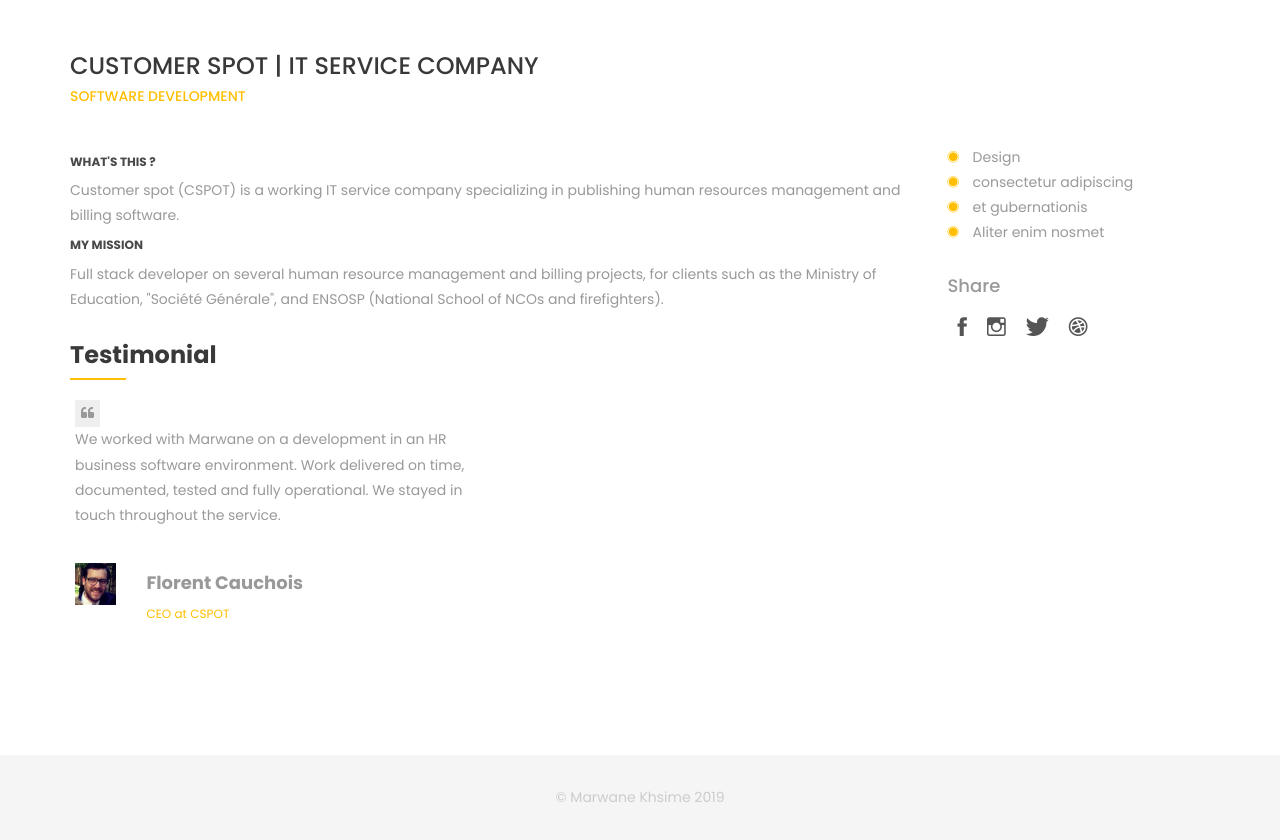
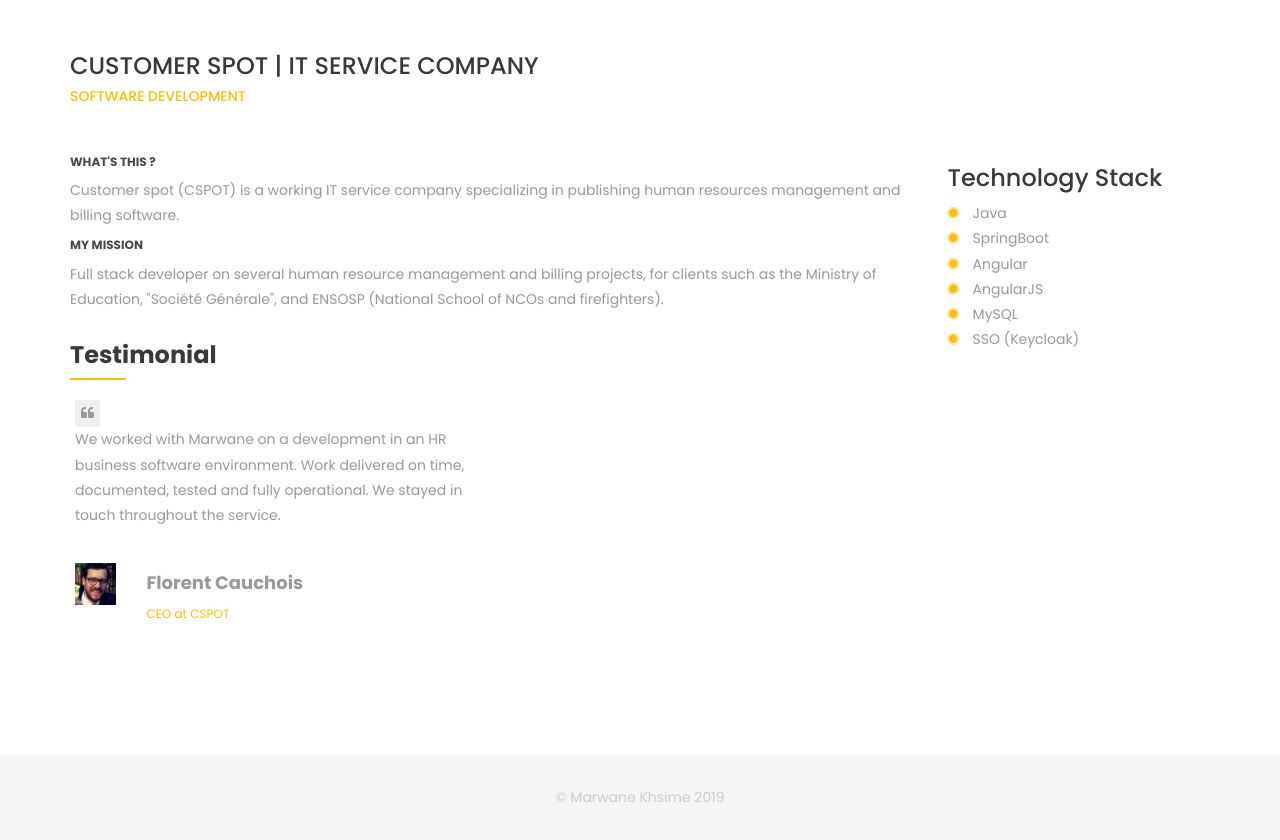
Before and after one commit to Khsime-Marwane/Khsime-Marwane.github.io, a plain HTML site: page projects/ensosp.html in a window 1280 px wide. Shown: the part 869-1709 px from the top of the page. Drawn offline with Linux system fonts and the light colour scheme; files whose address does not match are found by name.

Commit message:
fix technology stack

```diff
--- a/projects/ensosp.html
+++ b/projects/ensosp.html
@@ -114,19 +114,14 @@
         </div>
 
         <div class="col-md-3">
+            <h3>Technology Stack</h3>
             <ul class="cat-ul">
-                <li><i class="ion-ios-circle-filled"></i> Design</li>
-                <li><i class="ion-ios-circle-filled"></i> consectetur adipiscing</li>
-                <li><i class="ion-ios-circle-filled"></i> et gubernationis</li>
-                <li><i class="ion-ios-circle-filled"></i> Aliter enim nosmet</li>
-            </ul>
-            <div class="h-10"></div>
-            <h4>Share</h4>
-            <ul class="social-ul">
-                <li class="box-social"><a href="#0"><i class="ion-social-facebook"></i></a></li>
-                <li class="box-social"><a href="#0"><i class="ion-social-instagram-outline"></i></a></li>
-                <li class="box-social"><a href="#0"><i class="ion-social-twitter"></i></a></li>
-                <li class="box-social"><a href="#0"><i class="ion-social-dribbble"></i></a></li>
+                <li><i class="ion-ios-circle-filled"></i> Java</li>
+                <li><i class="ion-ios-circle-filled"></i> SpringBoot</li>
+                <li><i class="ion-ios-circle-filled"></i> Angular</li>
+                <li><i class="ion-ios-circle-filled"></i> AngularJS</li>
+                <li><i class="ion-ios-circle-filled"></i> MySQL</li>
+                <li><i class="ion-ios-circle-filled"></i> SSO (Keycloak)</li>
             </ul>
         </div>
     </div>
```
Also changed, not shown: projects/goal-buster.html (+3 -2 lines), projects/holo.html (+8 -4 lines), projects/np6.html (+1 -0 lines), projects/oa.html (+3 -1 lines), projects/trib.html (+1 -0 lines).
